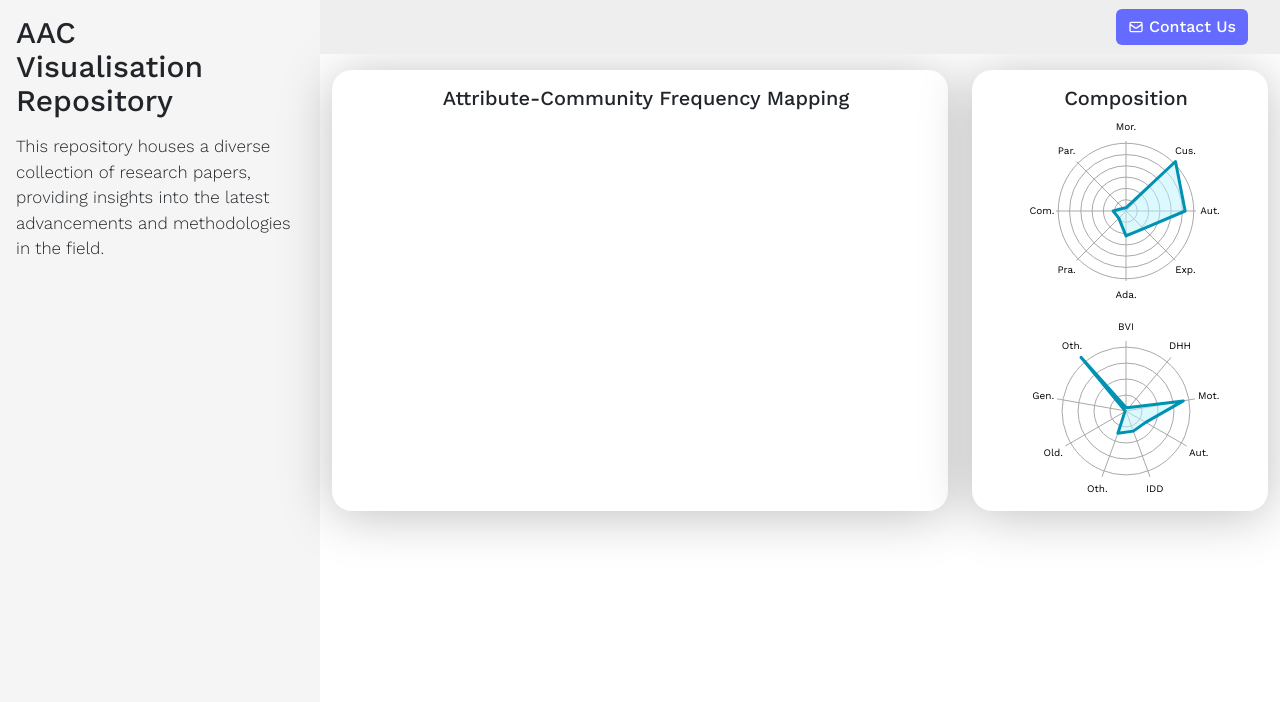
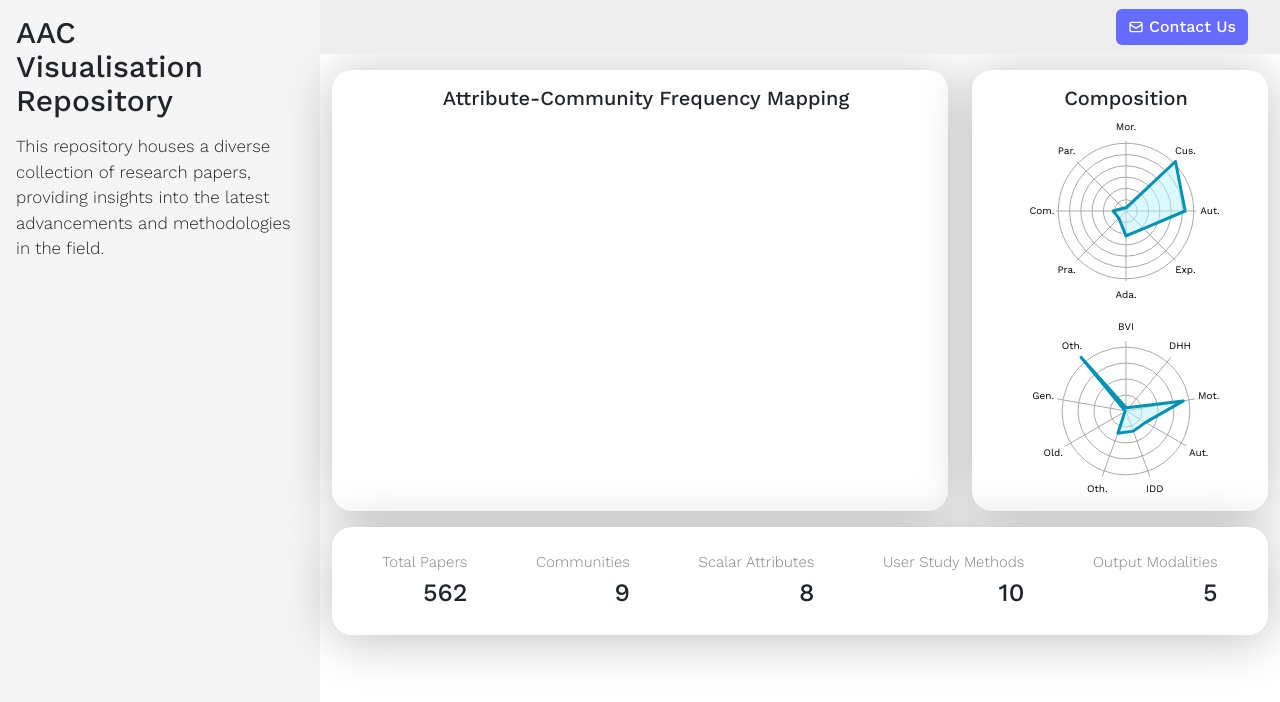
Before and after one commit to k20012691/aac-visualisation, a React (Create React App) app: page / in a window 1280 px wide. Shown: the top 702 px of the page. Built offline with nearby package versions, Linux system fonts and the light colour scheme.

Commit message:
quant metrics

```diff
--- a/src/App.js
+++ b/src/App.js
@@ -160,8 +160,8 @@ function App() {
                 </Col>
                 <Col xs="4">
                 <Container style={{
-                    'boxShadow': '0px 4.5px 50.75px 0px rgba(0, 0, 0, 0.25)',
-                    'borderRadius': '20px',
+                    boxShadow: '0px 4.5px 50.75px 0px rgba(0, 0, 0, 0.25)',
+                    borderRadius: '20px',
                     display: 'flex',
                     flexDirection: 'column',
                     alignItems: 'center',
@@ -173,45 +173,28 @@ function App() {
                   </Container>
                 </Col>
               </Row>
-              <Row></Row>
-              <Row></Row>
-              {/* <Row className='flex-grow-1' style={{ height: '24rem' }}>
-                <Col xs="9">
-                  <VisualisationContainer title="Attribute-Community Frequency Mapping" text="Hello">
-                    <Heatmap />
-                  </VisualisationContainer>
-                </Col>
-                <Col xs="3">
-                  <VisualisationContainer title="Composition">
-                    <SpiderChart id='1' />
-                  </VisualisationContainer>
-                </Col>
-              </Row>
-              <Row className='flex-grow-1' style={{ height: '8rem', marginTop: '1rem' }}>
-                <Col xs="12" style={{ alignItems: 'center' }}>
-                  <VisualisationContainer>
-                    <div
+              <Row>
+                  <Col xs="12">
+                  <Container
                 style={{
+                    boxShadow: '0px 4.5px 50.75px 0px rgba(0, 0, 0, 0.25)',
+                    borderRadius: '20px',
                     display: 'flex',
-                        flexDirection: 'row' ,
+                    flexDirection: 'row',
                     alignItems: 'center',
-                        justifyContent: 'space-around'
+                    justifyContent: 'space-around',
+                    padding: '1rem',
+                    marginTop: '1rem'
                   }}>
                   <QuantMetric title="Total Papers" value={datasetSize} />
                     <QuantMetric title="Communities" value={communitySize} />
                     <QuantMetric title="Scalar Attributes" value={attributeSize} />
                     <QuantMetric title="User Study Methods" value={methodSize} />
                     <QuantMetric title="Output Modalities" value={outputSize} />
-                    </div>
-                  </VisualisationContainer>
+              </Container>
                   </Col>
               </Row>
-              <Row className='flex-grow-1' style={{ height: '10rem', marginTop: '1rem' }}>
-                <Col xs="12">
-                  <VisualisationContainer />
-                </Col>
-              </Row> */}
-
+              <Row></Row>
             </Container>
           </div>
         </Col>
```
Lines whose indentation alone changed are shown as unchanged.
